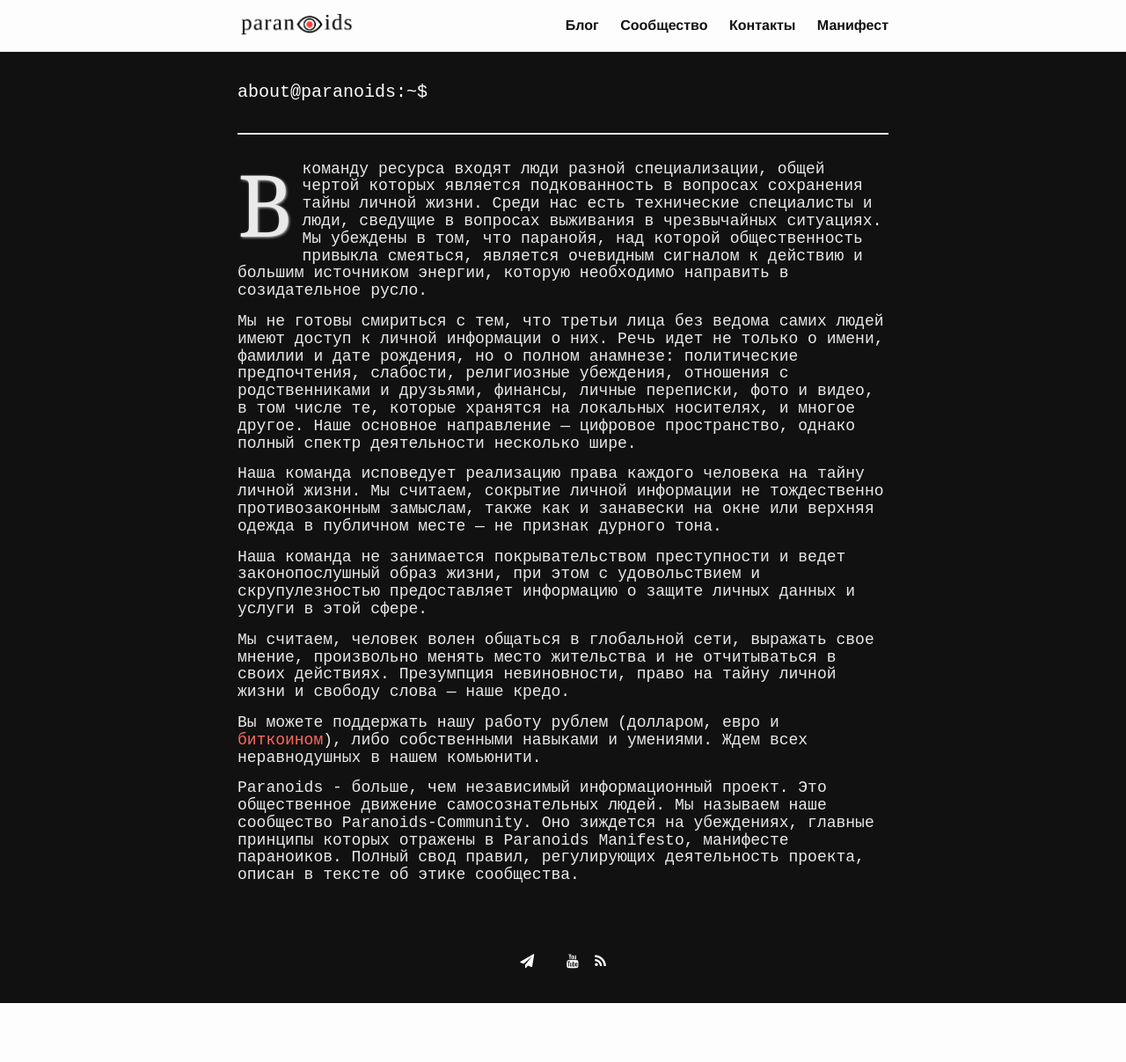
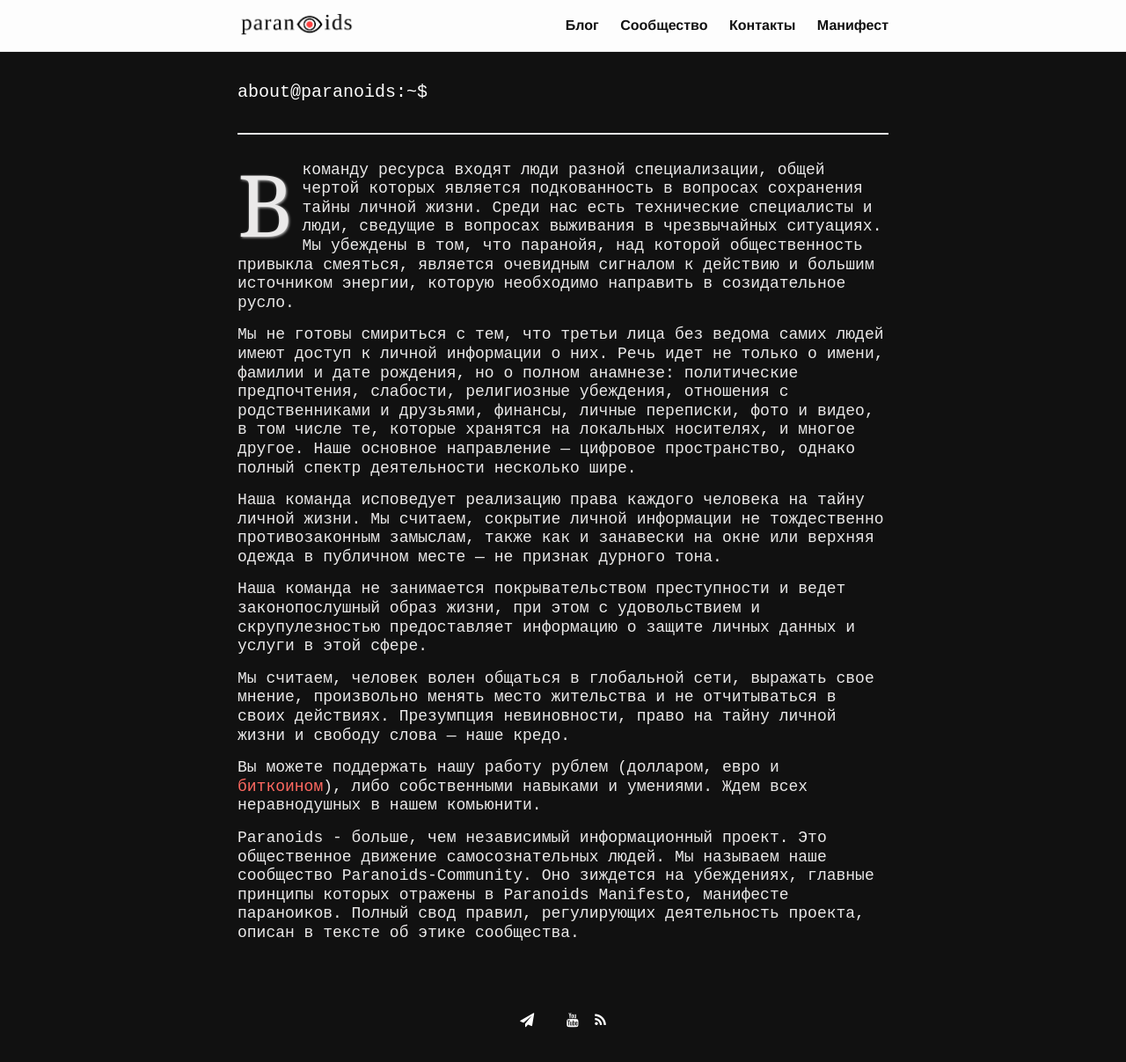
Before and after one commit to 2b7E1n6D0e5R7/2b7E1n6D0e5R7.github.io, a Jekyll site: the page built from _pages/community.md, in a window 1280 px wide. Shown: the whole page at 88% size. Built offline with Jekyll 4.4.1, drawn with Linux system fonts in a browser that asks for light colours; before the commit the page ends 1140 px from its top, so only the background shows below that.

Commit message:
Update minimaless.scss

```diff
--- a/_sass/minimaless.scss
+++ b/_sass/minimaless.scss
@@ -4,7 +4,7 @@
 
 $font-type-family: monospace;
 $font-type-size: 16px !default;
-$font-type-height: 1.1 !default;
+$font-type-height: 1.2 !default;
 
 $base-font-family: "Helvetica Neue", Helvetica, Arial, sans-serif !default;
 $base-font-size:   16px !default;
```
